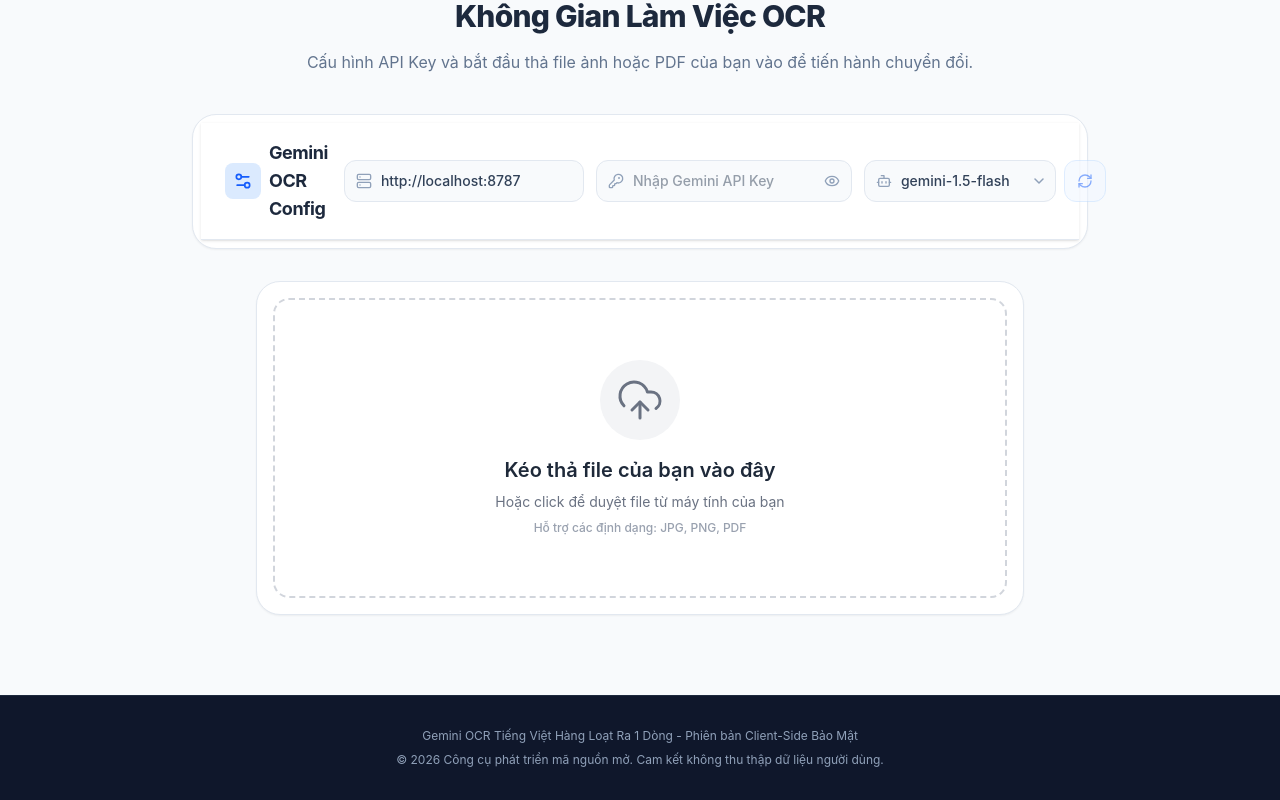
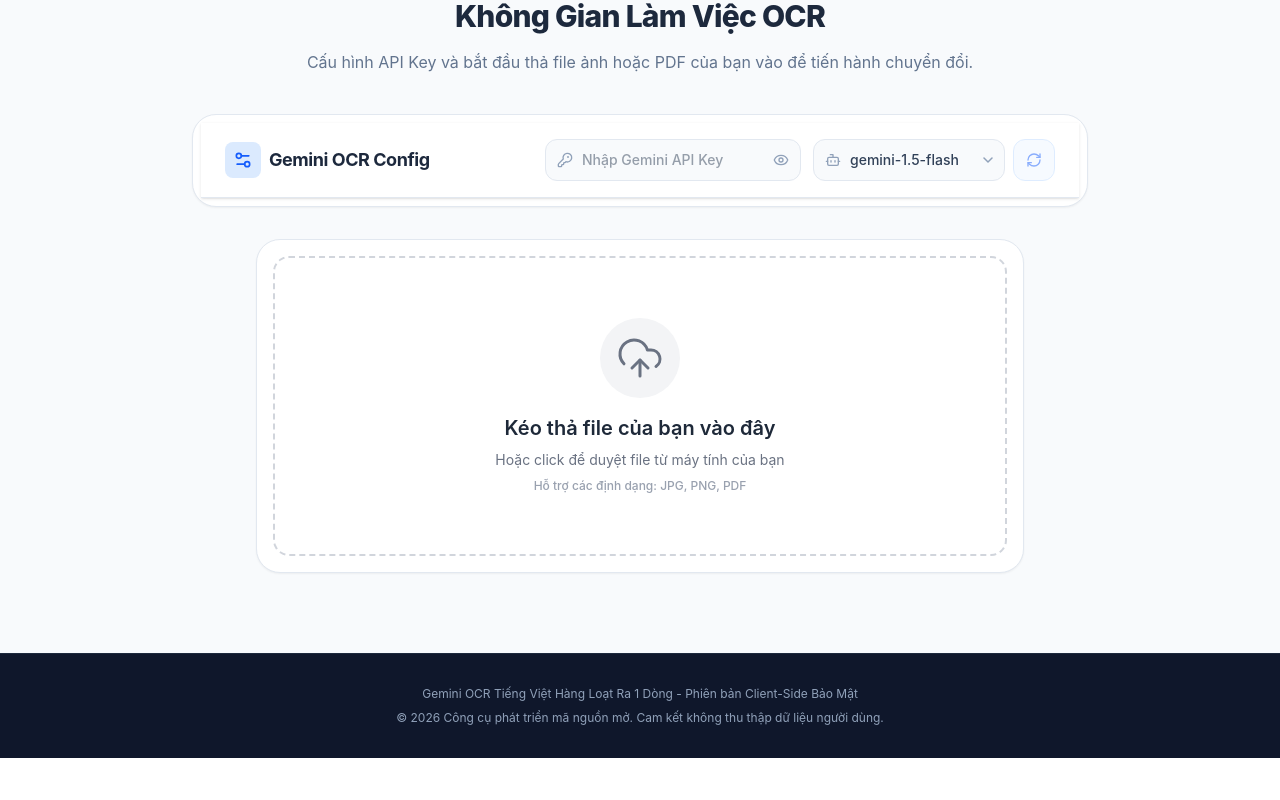
Before and after one commit to ruabien/gemini-ocr-cloudflare, a React (Vite) app: page / in a window 1280 px wide. Shown: the part 2032-2832 px from the top of the page. After the commit the page ends 2790 px from the top, so only its background shows below. Built offline with nearby package versions, Linux system fonts and the light colour scheme.

Commit message:
Update ApiConfig.jsx

```diff
--- a/src/components/ApiConfig.jsx
+++ b/src/components/ApiConfig.jsx
@@ -9,9 +9,21 @@ const DEFAULT_MODELS = [
   'Khác'
 ];
 
+// Bạn có thể thay địa chỉ URL Cloudflare Worker sau khi deploy vào đây
+// để làm địa chỉ mặc định cho tất cả người dùng mà không cần họ tự nhập.
+const DEFAULT_WORKER_URL = 'https://gemini-ocr-backend.ruabien1504.workers.dev';
+
 export default function ApiConfig({ onConfigChange }) {
   const [apiKey, setApiKey] = useState(() => localStorage.getItem('ocr_api_key') || '');
-  const [workerUrl, setWorkerUrl] = useState(() => localStorage.getItem('ocr_worker_url') || 'http://localhost:8787');
+  const [workerUrl, setWorkerUrl] = useState(() => localStorage.getItem('ocr_worker_url') || DEFAULT_WORKER_URL);
+
+  const [isAdmin, setIsAdmin] = useState(() => {
+    return typeof window !== 'undefined' && window.location.search.includes('admin=true');
+  });
+
+  const handleTitleDoubleClick = () => {
+    setIsAdmin(prev => !prev);
+  };
 
   const [availableModels, setAvailableModels] = useState(() => {
     try {
@@ -84,7 +96,11 @@ export default function ApiConfig({ onConfigChange }) {
     <div className="bg-white border-b border-slate-200 sticky top-0 z-10 shadow-sm">
       <div className="max-w-[1400px] mx-auto px-4 sm:px-6 py-4 flex flex-col md:flex-row md:items-center justify-between gap-4">
 
-        <div className="flex items-center gap-2 text-slate-800">
+        <div
+          className="flex items-center gap-2 text-slate-800 cursor-pointer select-none"
+          onDoubleClick={handleTitleDoubleClick}
+          title="Nhấp đúp chuột để bật/tắt Cấu hình nâng cao"
+        >
           <div className="p-2 bg-blue-100 rounded-lg text-blue-600">
             <Settings2 size={20} />
           </div>
@@ -93,7 +109,8 @@ export default function ApiConfig({ onConfigChange }) {
 
         <div className="flex flex-1 md:flex-none flex-col sm:flex-row items-center gap-3 w-full md:w-auto">
 
-          <div className="relative w-full sm:w-60 group">
+          {isAdmin && (
+            <div className="relative w-full sm:w-60 group animate-in fade-in slide-in-from-top-1 duration-200">
               <div className="absolute inset-y-0 left-0 pl-3 flex items-center pointer-events-none text-slate-400 group-focus-within:text-blue-500">
                 <Server size={16} />
               </div>
@@ -105,6 +122,7 @@ export default function ApiConfig({ onConfigChange }) {
                 className="w-full pl-9 pr-3 py-2.5 bg-slate-50 border border-slate-200 rounded-xl text-sm focus:outline-none focus:ring-2 focus:ring-blue-500/20 focus:border-blue-500 transition-all font-medium text-slate-700"
               />
             </div>
+          )}
 
           <div className="relative w-full sm:w-64 group">
             <div className="absolute inset-y-0 left-0 pl-3 flex items-center pointer-events-none text-slate-400 group-focus-within:text-blue-500">
```
Lines whose indentation alone changed are shown as unchanged.
